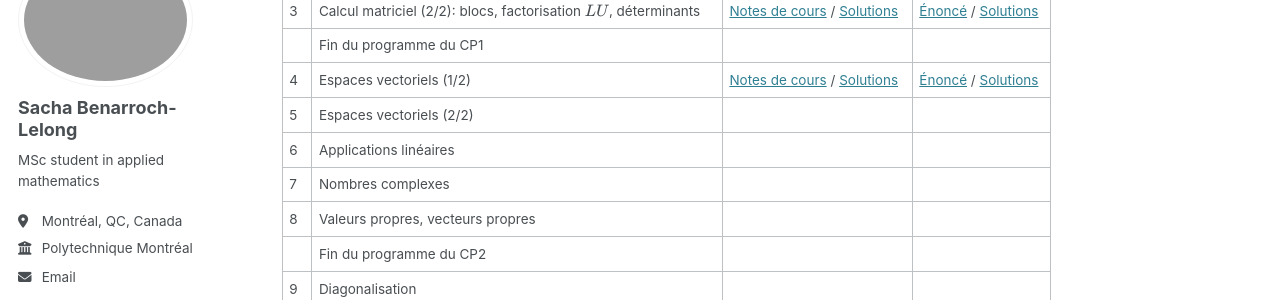
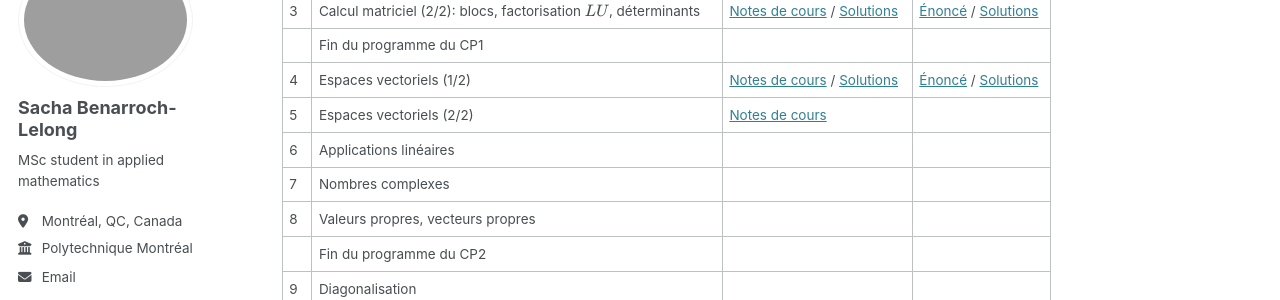
Before and after one commit to sblelong/sblelong.github.io, a Jekyll site: the page built from _teaching/mth1008.md, in a window 1280 px wide and 900 px high, scrolled down 532 px. Shown: the part 153-453 px from the top of the window. Built offline with Jekyll 4.4.1, drawn with Linux system fonts in a browser that asks for light colours; some web fonts are replaced.

Commit message:
upload c5

```diff
--- a/_teaching/mth1008.md
+++ b/_teaching/mth1008.md
@@ -24,7 +24,7 @@ Séance de consultation pour le CP1: le jeudi 5 février de 11h30 à 13h30 au M-
 | 3   | Calcul matriciel (2/2): blocs, factorisation \\(LU\\), déterminants | [Notes de cours](/files/mth1008/cours/c3.pdf) / [Solutions](/files/mth1008/cours/sc3.pdf) | [Énoncé](/files/mth1008/td/td3.pdf) / [Solutions](/files/mth1008/td/td3-solutions.pdf) |
 |     | Fin du programme du CP1                                             |                                                                                           |                                                                                        |
 | 4   | Espaces vectoriels (1/2)                                            | [Notes de cours](/files/mth1008/cours/c4.pdf) / [Solutions](/files/mth1008/cours/sc4.pdf) | [Énoncé](/files/mth1008/td/td4.pdf) / [Solutions](/files/mth1008/td/td4-solutions.pdf) |
-| 5   | Espaces vectoriels (2/2)                                            |                                                                                           |                                                                                        |
+| 5   | Espaces vectoriels (2/2)                                            | [Notes de cours](/files/mth1008/cours/c5.pdf)                                             |                                                                                        |
 | 6   | Applications linéaires                                              |                                                                                           |                                                                                        |
 | 7   | Nombres complexes                                                   |                                                                                           |                                                                                        |
 | 8   | Valeurs propres, vecteurs propres                                   |                                                                                           |                                                                                        |
```
Also changed, not shown: 1 other file.
